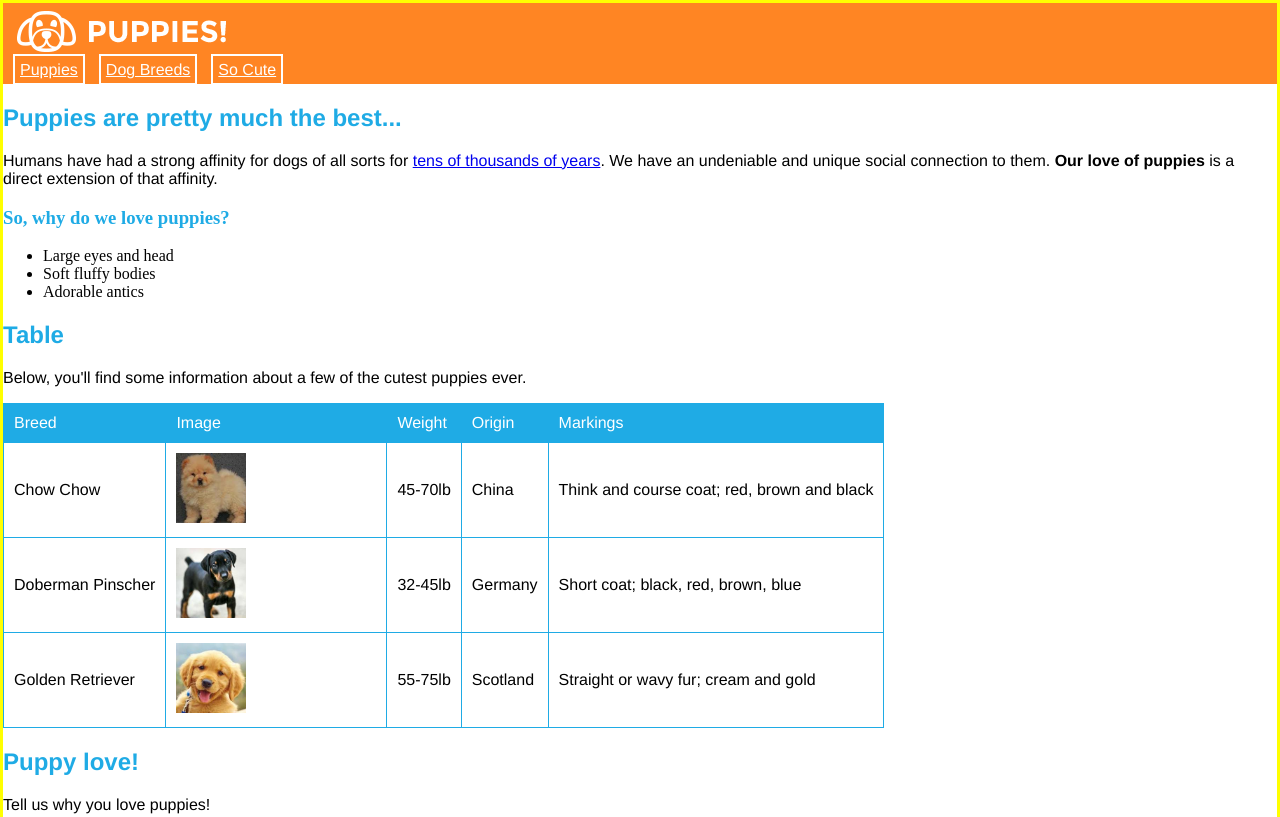
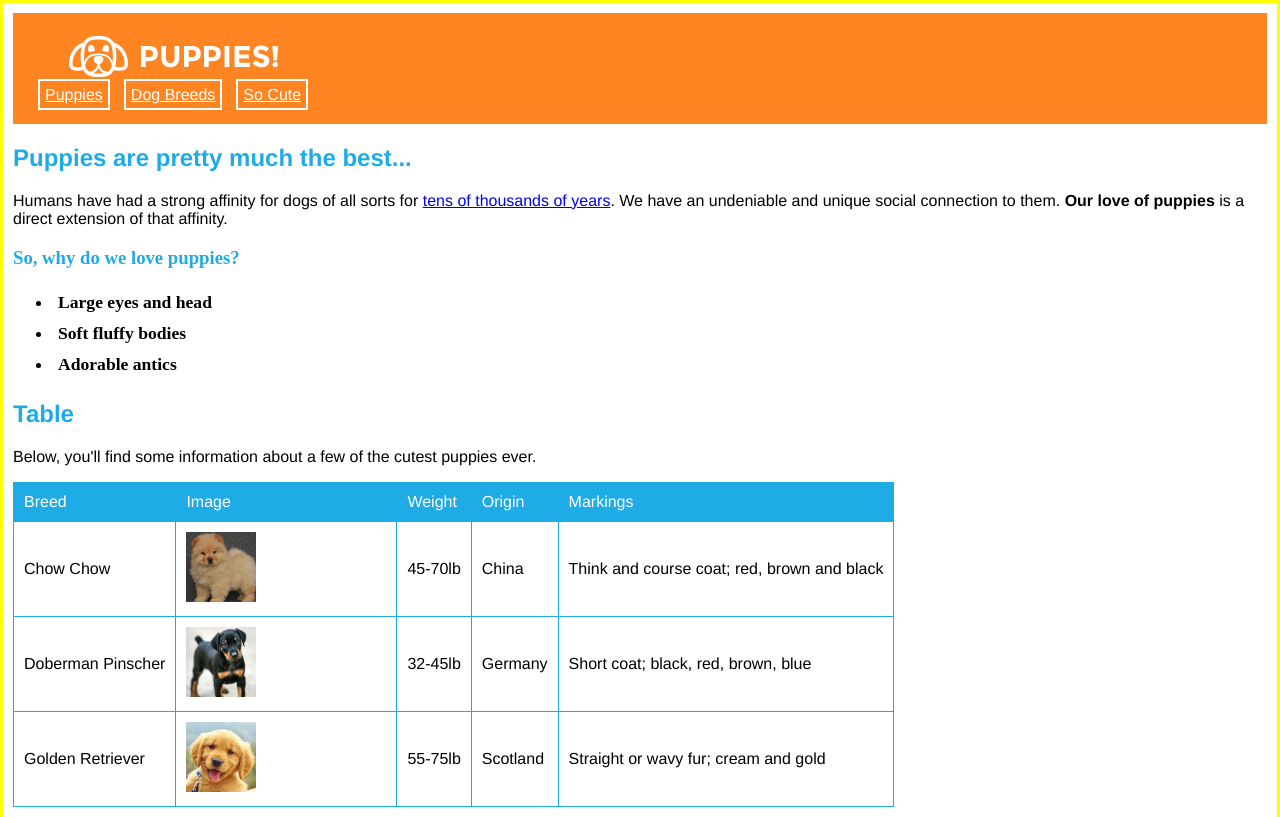
Before and after one commit to kharrison7/puppy_love_css, a plain HTML site: page starter_files/index.html in a window 1280 px wide. Shown: the top 817 px of the page. Drawn offline with Linux system fonts and the light colour scheme.

Commit message:
Bolds text and reformats some box alignment.

```diff
--- a/starter_files/style.css
+++ b/starter_files/style.css
@@ -17,15 +17,22 @@ colors:
 header {
   background-color: #ff8523;
   margin-bottom: 3px;
-  padding: 5px;
+  padding: 20px;
 }
 
-
+/*Moves the logo*/
+#logo{
+  margin: 10pt;
+  padding: 10pt;
+}
 
 /*Unfinsihed*/
 /*To bold the items next to dots*/
 ul > li{
   font-style: normal;
+  font-weight: bold;
+  padding: 5px;
+  font-size: 1.1em;
 }
 
 /*Gives the navigation words a white outline container*/
@@ -46,7 +53,7 @@ body {
   border-width: 3px;
   border-style: solid;
   border-color: yellow;
-  padding: 0px;
+  padding: 10px;
 
 
 }
@@ -60,7 +67,6 @@ body {
 
 p {
   font-family: Helvetica, Arial, sans-serif;
-  /*font-size: 2.5em*/
 }
 
 /*Gives color and font to h2 and H3.*/
```
